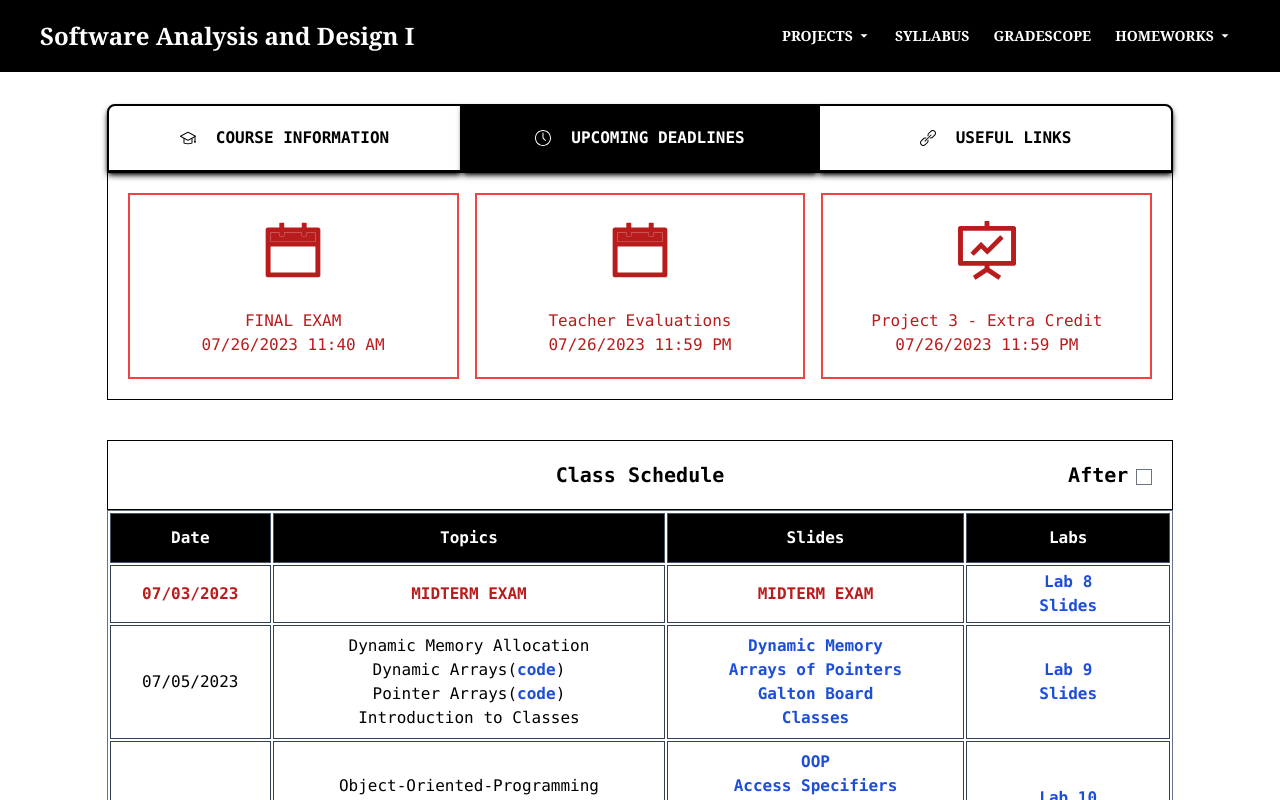
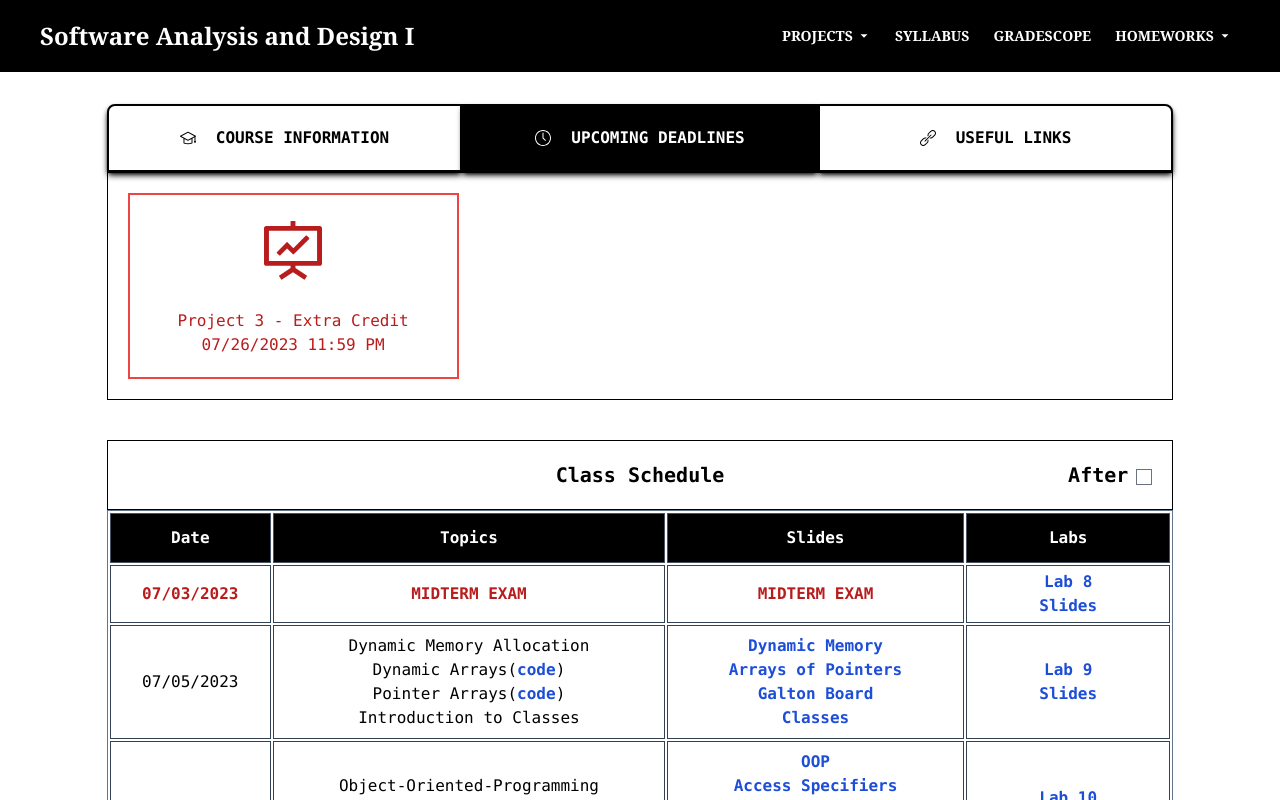
Before and after one commit to Proto007/Hunter_CS135_Summer23, a React (Vite) app in the folder course-app/: page /#/ in a window 1280 px wide. Shown: the top 800 px of the page. Built offline with nearby package versions, Linux system fonts and the light colour scheme.

Commit message:
update deadlines

```diff
--- a/course-app/src/deadlinesdata.js
+++ b/course-app/src/deadlinesdata.js
@@ -1,14 +1,4 @@
 export const deadlinesData = [
-    {
-        name: "FINAL EXAM",
-        deadline: "07/26/2023 11:40 AM",
-        type: "exam"
-    },
-    {
-        name: "Teacher Evaluations",
-        deadline: "07/26/2023 11:59 PM",
-        type: "exam"
-    },
     {
         name: "Project 3 - Extra Credit",
         deadline : "07/26/2023 11:59 PM",
```
